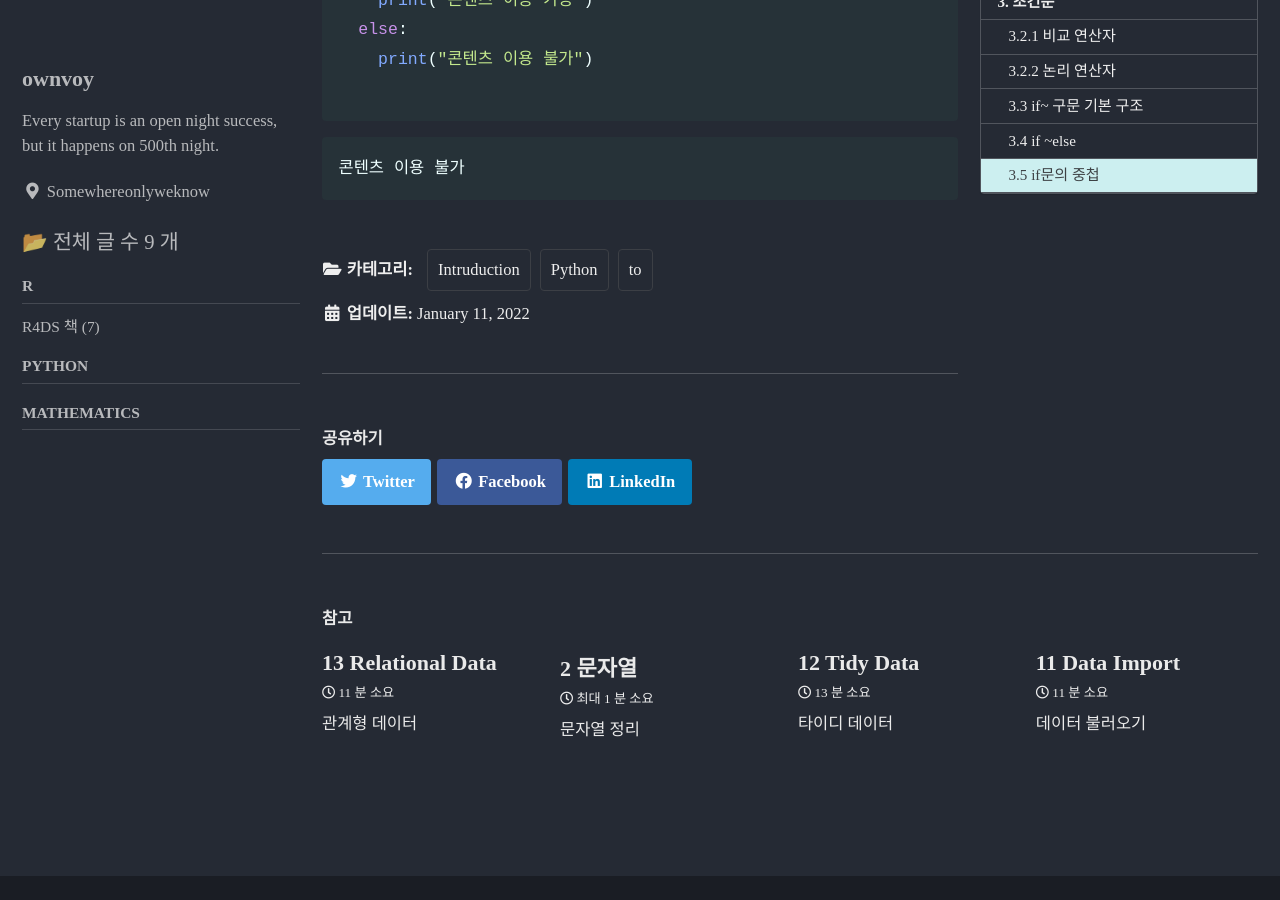
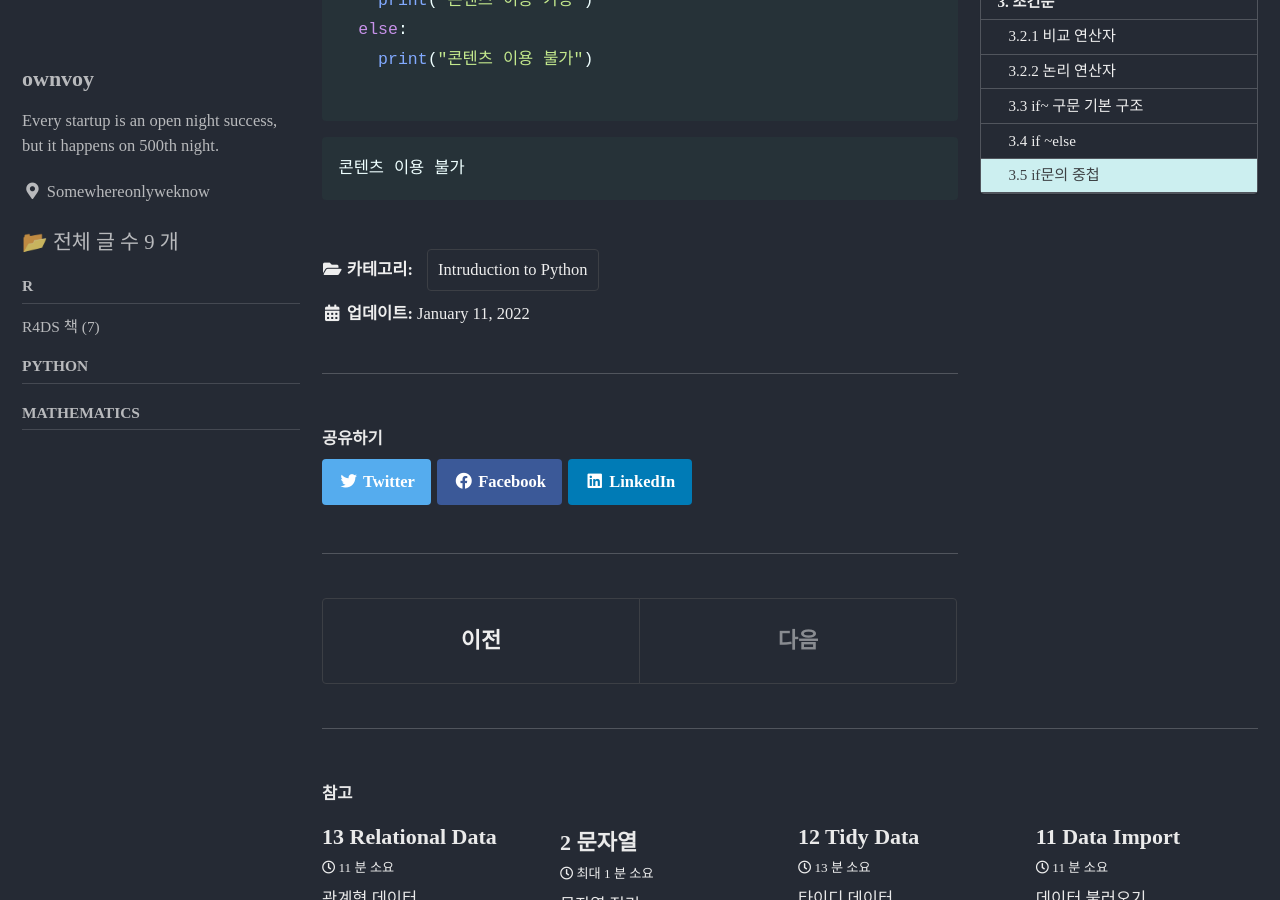
Before and after one commit to ownvoy/ownvoy.github.io, a Jekyll site: the page built from _posts/Introduction to Python/2022-01-11-오늘 공부.md, in a window 1280 px wide and 900 px high, scrolled down 9814 px. Built offline with Jekyll 4.4.1, drawn with Linux system fonts in a browser that asks for light colours; cached includes are drawn as plain includes; some web fonts are replaced.

Commit message:
다시 한번

```diff
--- a/_posts/Introduction to Python/2022-01-11-오늘 공부.md
+++ b/_posts/Introduction to Python/2022-01-11-오늘 공부.md
@@ -2,7 +2,7 @@
 
 title: "3 조건문"
 categories:
-  Intruduction to Python
+  - Intruduction to Python
 excerpt: 조건문
 toc: true
 toc_sticky: true
```
Also changed, not shown: _posts/Introduction to Python/2022-01-10-오늘 공부.md (+1 -1 lines).
